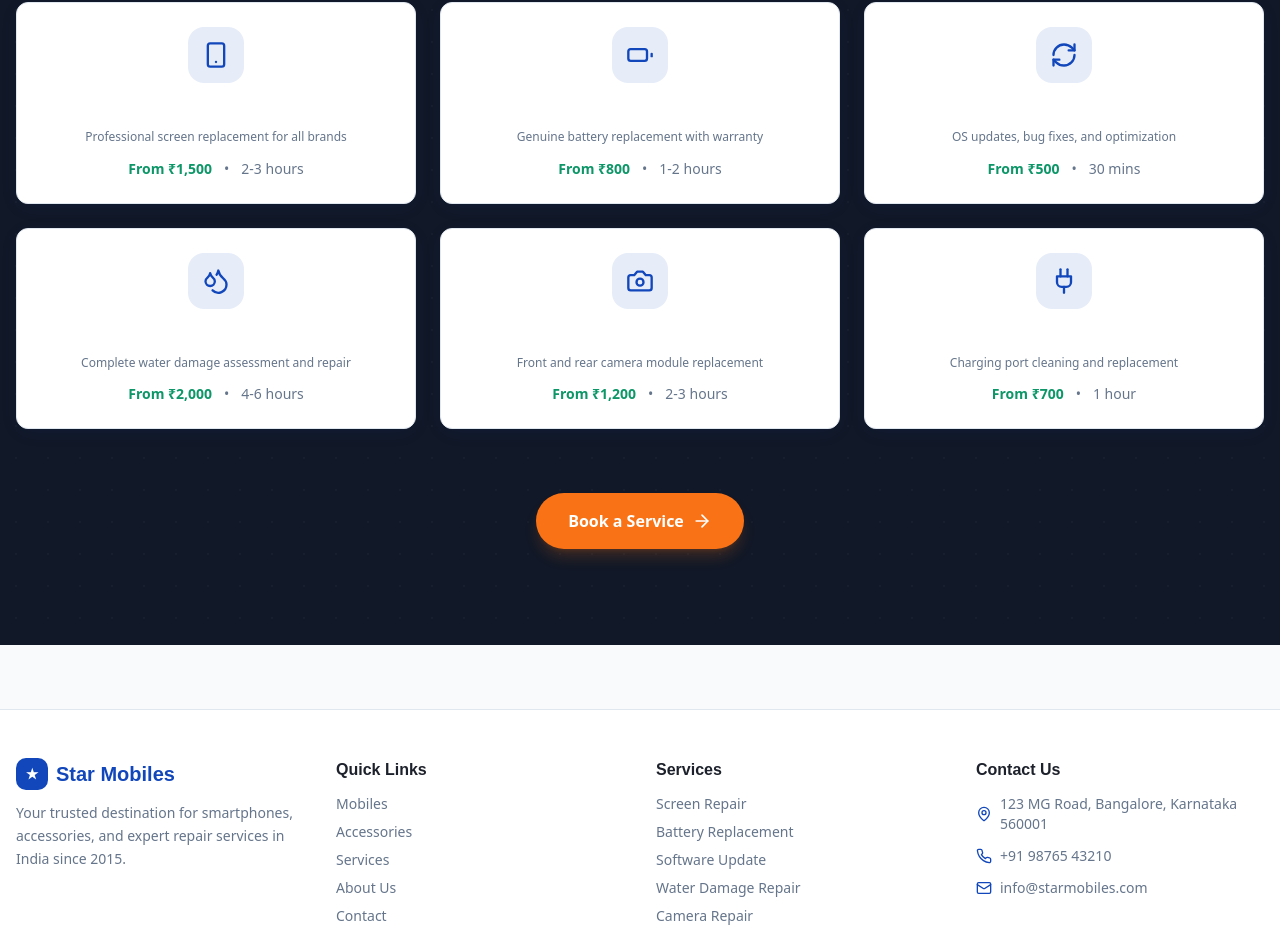
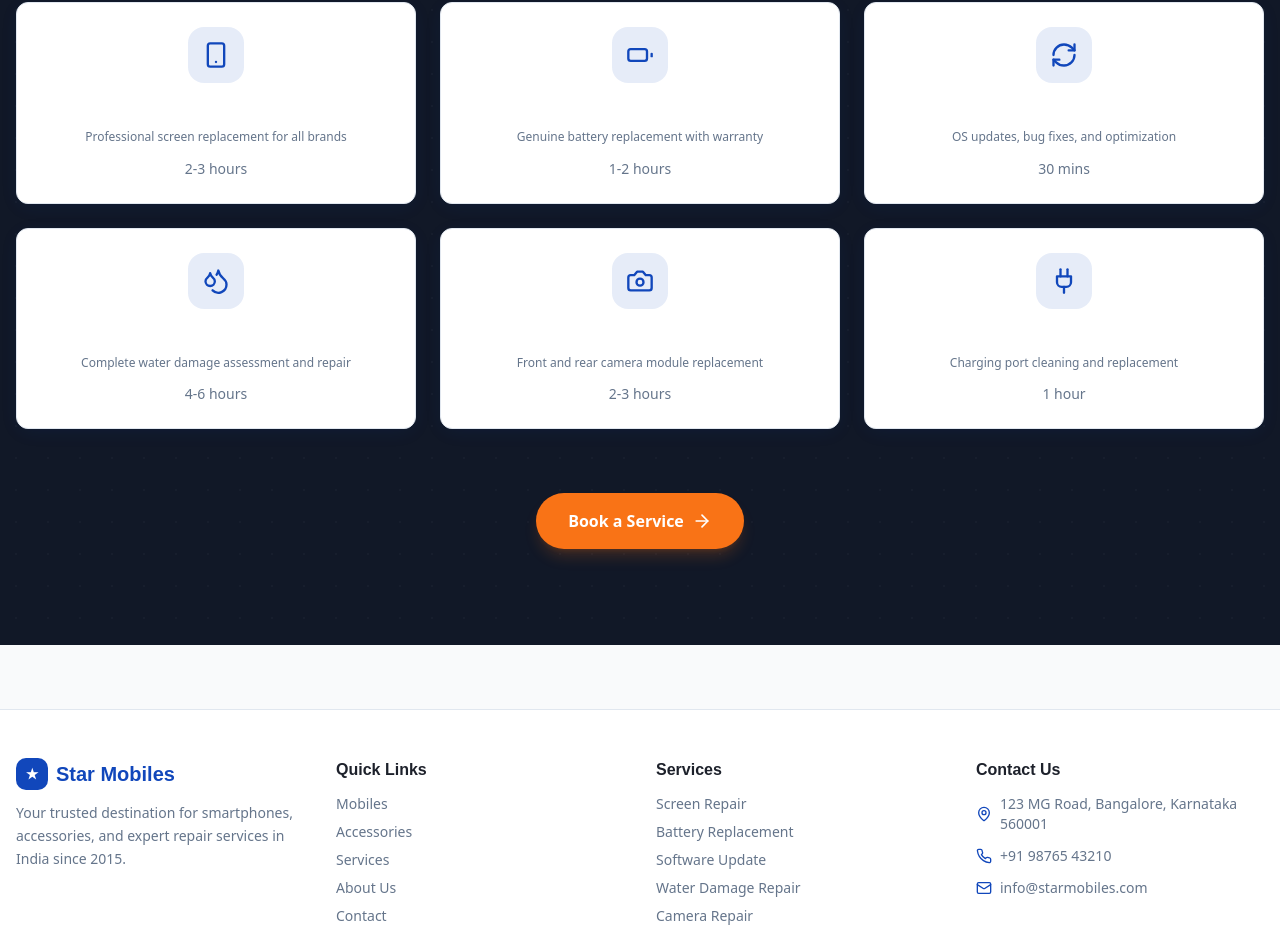
Before and after one commit to hariharan-r06/StarMobilesWebsite, a React (Vite) app: page / in a window 1280 px wide. Shown: the part 1552-2504 px from the top of the page. Built offline with nearby package versions, Linux system fonts and the light colour scheme; no server answers; the HTML template or start-up script is replaced by a standard one.

Commit message:
upd: service

```diff
--- a/src/components/ServiceCard.tsx
+++ b/src/components/ServiceCard.tsx
@@ -1,6 +1,5 @@
 import React from 'react';
 import { Smartphone, Battery, RefreshCw, Droplets, Camera, Plug } from 'lucide-react';
-import { formatPrice } from '@/utils/helpers';
 
 const iconMap: Record<string, React.ElementType> = {
   Smartphone, Battery, RefreshCw, Droplets, Camera, Plug,
@@ -9,13 +8,12 @@ const iconMap: Record<string, React.ElementType> = {
 interface ServiceCardProps {
   name: string;
   icon: string;
-  price: number;
   time: string;
   description: string;
   onBook?: () => void;
 }
 
-const ServiceCard = ({ name, icon, price, time, description, onBook }: ServiceCardProps) => {
+const ServiceCard = ({ name, icon, time, description, onBook }: ServiceCardProps) => {
   const Icon = iconMap[icon] || Smartphone;
 
   return (
@@ -26,8 +24,6 @@ const ServiceCard = ({ name, icon, price, time, description, onBook }: ServiceCa
       <h3 className="font-heading text-base font-semibold">{name}</h3>
       <p className="mt-1 text-xs text-muted-foreground leading-relaxed">{description}</p>
       <div className="mt-3 flex items-center justify-center gap-3 text-sm">
-        <span className="price-text font-bold">From {formatPrice(price)}</span>
-        <span className="text-muted-foreground">•</span>
         <span className="text-muted-foreground">{time}</span>
       </div>
       {onBook && (
--- a/src/utils/helpers.ts
+++ b/src/utils/helpers.ts
@@ -45,10 +45,10 @@ export const accessoryTypes = [
 ];
 
 export const services = [
-  { id: 1, name: 'Screen Repair', icon: 'Smartphone', price: 1500, time: '2-3 hours', description: 'Professional screen replacement for all brands' },
-  { id: 2, name: 'Battery Replacement', icon: 'Battery', price: 800, time: '1-2 hours', description: 'Genuine battery replacement with warranty' },
-  { id: 3, name: 'Software Update', icon: 'RefreshCw', price: 500, time: '30 mins', description: 'OS updates, bug fixes, and optimization' },
-  { id: 4, name: 'Water Damage Repair', icon: 'Droplets', price: 2000, time: '4-6 hours', description: 'Complete water damage assessment and repair' },
-  { id: 5, name: 'Camera Repair', icon: 'Camera', price: 1200, time: '2-3 hours', description: 'Front and rear camera module replacement' },
-  { id: 6, name: 'Charging Port Repair', icon: 'Plug', price: 700, time: '1 hour', description: 'Charging port cleaning and replacement' },
+  { id: 1, name: 'Screen Repair', icon: 'Smartphone', time: '2-3 hours', description: 'Professional screen replacement for all brands' },
+  { id: 2, name: 'Battery Replacement', icon: 'Battery', time: '1-2 hours', description: 'Genuine battery replacement with warranty' },
+  { id: 3, name: 'Software Update', icon: 'RefreshCw', time: '30 mins', description: 'OS updates, bug fixes, and optimization' },
+  { id: 4, name: 'Water Damage Repair', icon: 'Droplets', time: '4-6 hours', description: 'Complete water damage assessment and repair' },
+  { id: 5, name: 'Camera Repair', icon: 'Camera', time: '2-3 hours', description: 'Front and rear camera module replacement' },
+  { id: 6, name: 'Charging Port Repair', icon: 'Plug', time: '1 hour', description: 'Charging port cleaning and replacement' },
 ];
```
